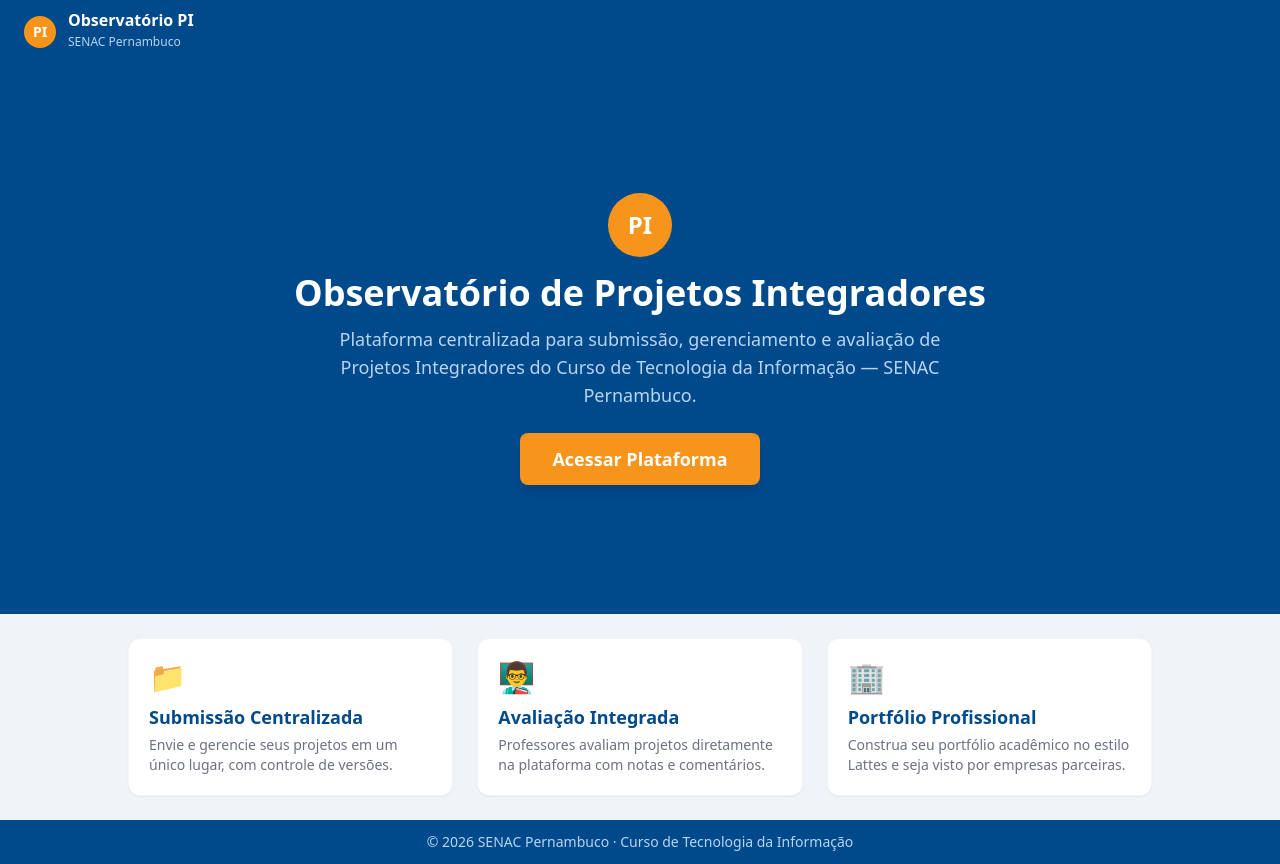
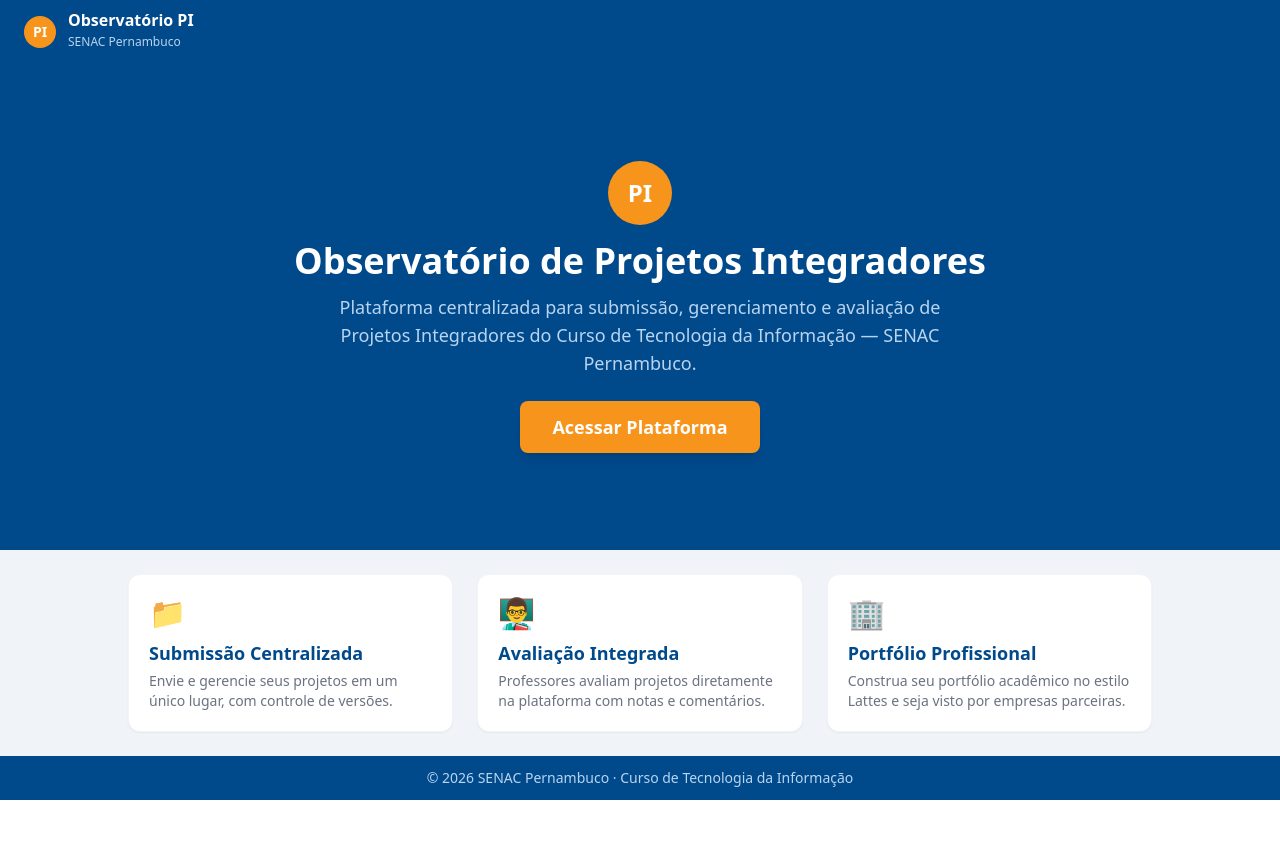
Before and after one commit to jvsantino/observatorio-pi, a React (Vite) app in the folder observatorio-pi/frontend/: page / in a window 1280 px wide. After the commit the page ends 800 px from the top, so only its background shows below. Built offline with nearby package versions, Linux system fonts and the light colour scheme; no server answers.

Commit message:
fix: layout flex (navbar + conteudo) faz a home caber sem scroll

```diff
--- a/observatorio-pi/frontend/src/App.jsx
+++ b/observatorio-pi/frontend/src/App.jsx
@@ -1,4 +1,4 @@
-import { BrowserRouter, Routes, Route, Navigate } from 'react-router-dom';
+import { BrowserRouter, Routes, Route } from 'react-router-dom';
 import Navbar from './components/layout/Navbar';
 import PrivateRoute from './components/common/PrivateRoute';
 import { useAuth } from './hooks/useAuth';
@@ -12,11 +12,8 @@ import AdminDashboard from './pages/admin/AdminDashboard';
 import TeacherDashboard from './pages/teacher/TeacherDashboard';
 import CompanyDashboard from './pages/company/CompanyDashboard';
 
-const SENHA_PADRAO = 'Trocar@123';
-
 function AppRoutes() {
-  const { user, loading } = useAuth();
-
+  const { loading } = useAuth();
   if (loading) return <div className="p-8 text-center">Carregando...</div>;
 
   return (
@@ -25,29 +22,19 @@ function AppRoutes() {
       <Route path="/login" element={<Login />} />
       <Route path="/cadastro-empresa" element={<RegisterEmpresa />} />
       <Route path="/trocar-senha" element={
-        <PrivateRoute>
-          <TrocarSenha />
-        </PrivateRoute>
+        <PrivateRoute><TrocarSenha /></PrivateRoute>
       } />
       <Route path="/student" element={
-        <PrivateRoute roles={['aluno']}>
-          <StudentDashboard />
-        </PrivateRoute>
+        <PrivateRoute roles={['aluno']}><StudentDashboard /></PrivateRoute>
       } />
       <Route path="/admin" element={
-        <PrivateRoute roles={['administrador', 'coordenador']}>
-          <AdminDashboard />
-        </PrivateRoute>
+        <PrivateRoute roles={['administrador', 'coordenador']}><AdminDashboard /></PrivateRoute>
       } />
       <Route path="/teacher" element={
-        <PrivateRoute roles={['professor']}>
-          <TeacherDashboard />
-        </PrivateRoute>
+        <PrivateRoute roles={['professor']}><TeacherDashboard /></PrivateRoute>
       } />
       <Route path="/empresa" element={
-        <PrivateRoute roles={['empresa']}>
-          <CompanyDashboard />
-        </PrivateRoute>
+        <PrivateRoute roles={['empresa']}><CompanyDashboard /></PrivateRoute>
       } />
     </Routes>
   );
@@ -56,8 +43,13 @@ function AppRoutes() {
 export default function App() {
   return (
     <BrowserRouter>
-      <Navbar />
-      <AppRoutes />
+      {/* Coluna de altura total: navbar (auto) + conteúdo (ocupa o resto) */}
+      <div className="h-screen flex flex-col">
+        <Navbar />
+        <main className="flex-1 min-h-0 overflow-y-auto">
+          <AppRoutes />
+        </main>
+      </div>
     </BrowserRouter>
   );
 }
--- a/observatorio-pi/frontend/src/pages/Home.jsx
+++ b/observatorio-pi/frontend/src/pages/Home.jsx
@@ -8,7 +8,7 @@ export default function Home() {
   ];
 
   return (
-    <div className="min-h-screen md:h-[calc(100vh_-_56px)] flex flex-col md:overflow-hidden" style={{ background: '#f0f4f8' }}>
+    <div className="h-full flex flex-col md:overflow-hidden" style={{ background: '#f0f4f8' }}>
       {/* Hero — ocupa o espaço livre e centraliza o conteúdo */}
       <div style={{ background: '#004A8C' }} className="flex-1 flex flex-col items-center justify-center text-center px-6 py-6">
         <div style={{ background: '#F7941C' }} className="w-14 h-14 lg:w-16 lg:h-16 rounded-full flex items-center justify-center text-white font-bold text-xl lg:text-2xl mb-4 mx-auto">
@@ -29,7 +29,7 @@ export default function Home() {
         </Link>
       </div>
 
-      {/* Cards informativos — altura compacta, sempre visíveis */}
+      {/* Cards informativos */}
       <div className="px-6 py-5 lg:py-6">
         <div className="max-w-5xl mx-auto grid grid-cols-1 md:grid-cols-3 gap-4 lg:gap-6">
           {cards.map((card, i) => (
@@ -42,7 +42,7 @@ export default function Home() {
         </div>
       </div>
 
-      {/* Footer — sempre na base, sem necessidade de scroll */}
+      {/* Footer */}
       <footer style={{ background: '#004A8C' }} className="py-3 text-center">
         <p style={{ color: '#B8D4F0' }} className="text-xs lg:text-sm">
           © 2026 SENAC Pernambuco · Curso de Tecnologia da Informação
```
